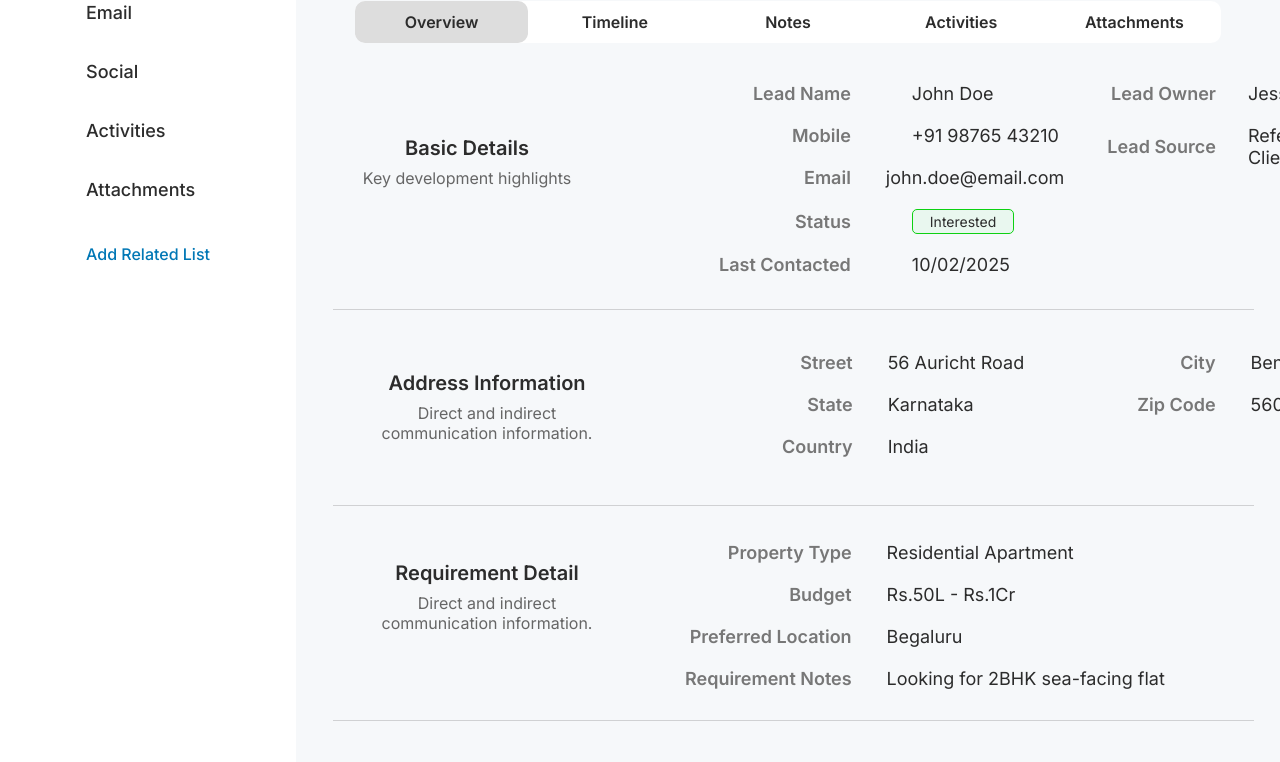
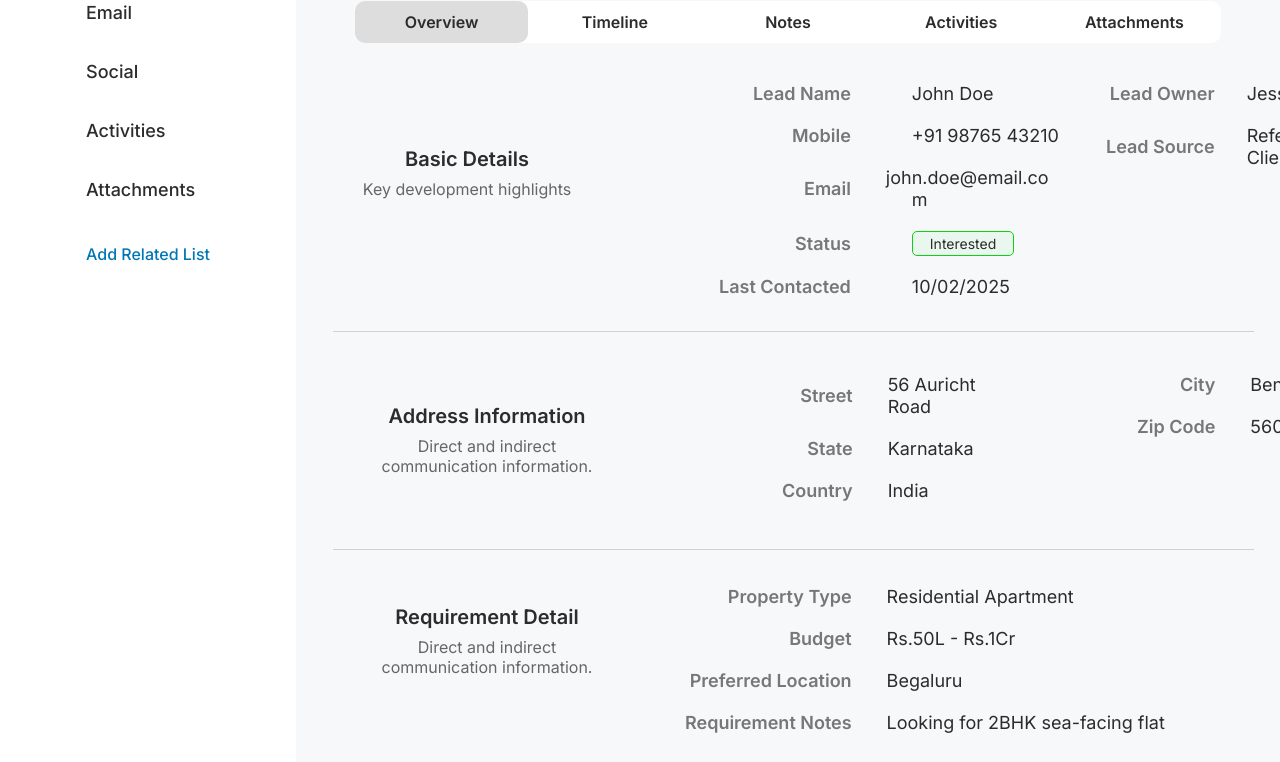
Before and after one commit to Sour16o4/realtor360, a Next.js app: page /leads/john-doe in a window 1280 px wide. Shown: the part 220-982 px from the top of the page. Built offline with nearby package versions, Linux system fonts and the light colour scheme.

Commit message:
feat(leads): add lead detail page

```diff
--- a/app/leads/[id]/page.tsx
+++ b/app/leads/[id]/page.tsx
@@ -69,6 +69,7 @@ export default async function LeadDetailPage({ params, searchParams }: PageProps
               rowGap={20}
               offset={78}
               columnGap={43}
+              widths={[344, 257]}
               columns={[
                 [
                   ["Lead Name", lead.name],
@@ -97,6 +98,7 @@ export default async function LeadDetailPage({ params, searchParams }: PageProps
               rowGap={20}
               offset={141}
               columnGap={113}
+              widths={[242, 202]}
               columns={[
                 [
                   ["Street", address.street],
@@ -144,6 +146,7 @@ export default async function LeadDetailPage({ params, searchParams }: PageProps
             <FieldList
               rowGap={20}
               offset={64}
+              widths={[427, 192]}
               columnGap={-65} // the second column starts under the long "Next Task" value
               columns={[
                 [
```
